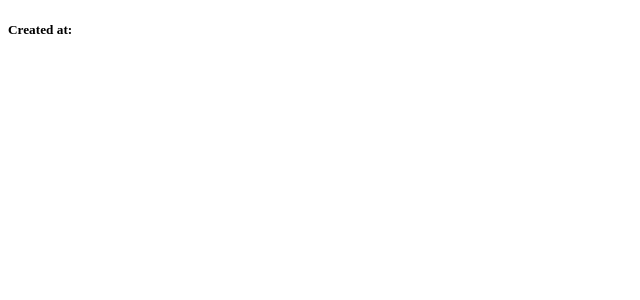
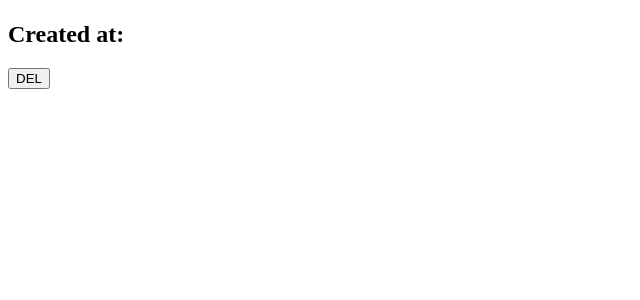
Before and after one commit to ReactRoad/React-Road, a React (Create React App) app in the folder react-redux/: page /1 in a window 1280 px wide. Shown: the top 300 px of the page, without its empty margins (0-640 px from the left). Built offline with nearby package versions, Linux system fonts and the light colour scheme.

Commit message:
feat: detail에서 delete 구현하기 , 근데 home화면에서 없애는 것을 못함

```diff
--- a/react-redux/src/routes/Detail.js
+++ b/react-redux/src/routes/Detail.js
@@ -1,18 +1,55 @@
-import React from 'react';
+// import React from 'react';
+// import { connect } from 'react-redux';
+// import { useParams } from 'react-router-dom';
+
+// function Detail({ toDos }) {
+// 	const myId = useParams().id;
+// 	const toDo = toDos.find((toDo) => toDo.id === parseInt(myId));
+// 	return (
+// 		<>
+// 			<h1>{toDo?.text}</h1>
+// 			<h5>Created at: {toDo?.id}</h5>
+// 		</>
+// 	);
+// }
+// function mapStateToProps(state) {
+// 	return { toDos: state };
+// }
+// export default connect(mapStateToProps)(Detail);
+
 import { connect } from 'react-redux';
-import { useParams } from 'react-router-dom';
+import { useNavigate, useParams } from 'react-router-dom';
+import { actionCreators } from '../store';
 
-function Detail({ toDos }) {
-	const myId = useParams().id;
-	const toDo = toDos.find((toDo) => toDo.id === parseInt(myId));
+const Detail = ({ toDos, onBtnClick }) => {
+	const { id } = useParams();
+	const toDo = toDos.find((toDo) => toDo.id === parseInt(id));
+	const navigate = useNavigate();
+
+	const handleDel = () => {
+		onBtnClick(id);
+		navigate('/');
+	};
+
 	return (
 		<>
 			<h1>{toDo?.text}</h1>
-			<h5>Created at: {toDo?.id}</h5>
+			<h2>Created at: {toDo?.id}</h2>
+			<button onClick={handleDel}>DEL</button>
 		</>
 	);
+};
+
+function mapStateToProps(state) {
+	return {
+		toDos: state,
+	};
 }
-function mapStateToProps(state) {
-	return { toDos: state };
+
+function mapDispatchToProps(dispatch, ownProps) {
+	return {
+		onBtnClick: (id) => dispatch(actionCreators.deleteToDo(id)),
+	};
 }
-export default connect(mapStateToProps)(Detail);
+
+export default connect(mapStateToProps, mapDispatchToProps)(Detail);
```
